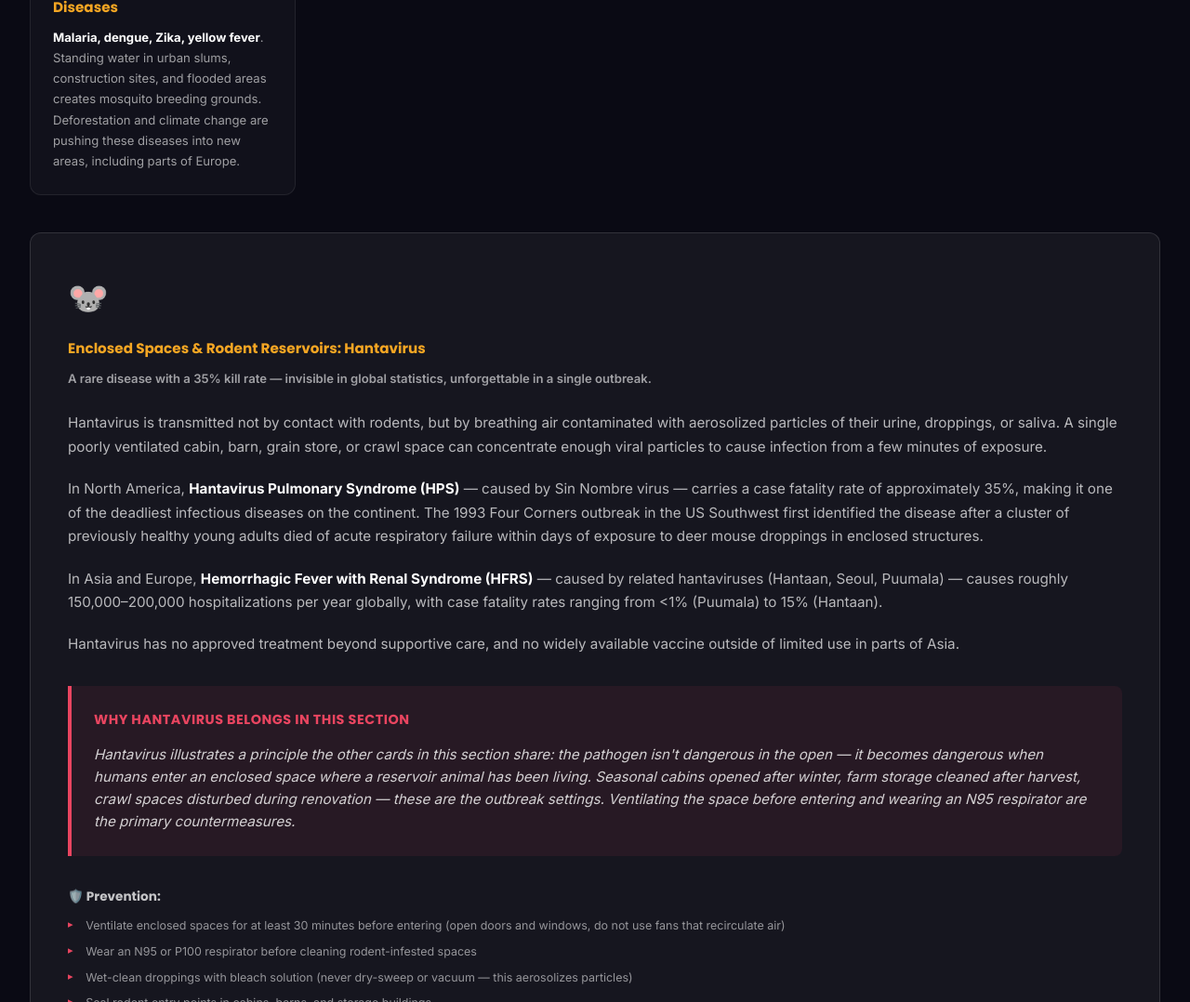
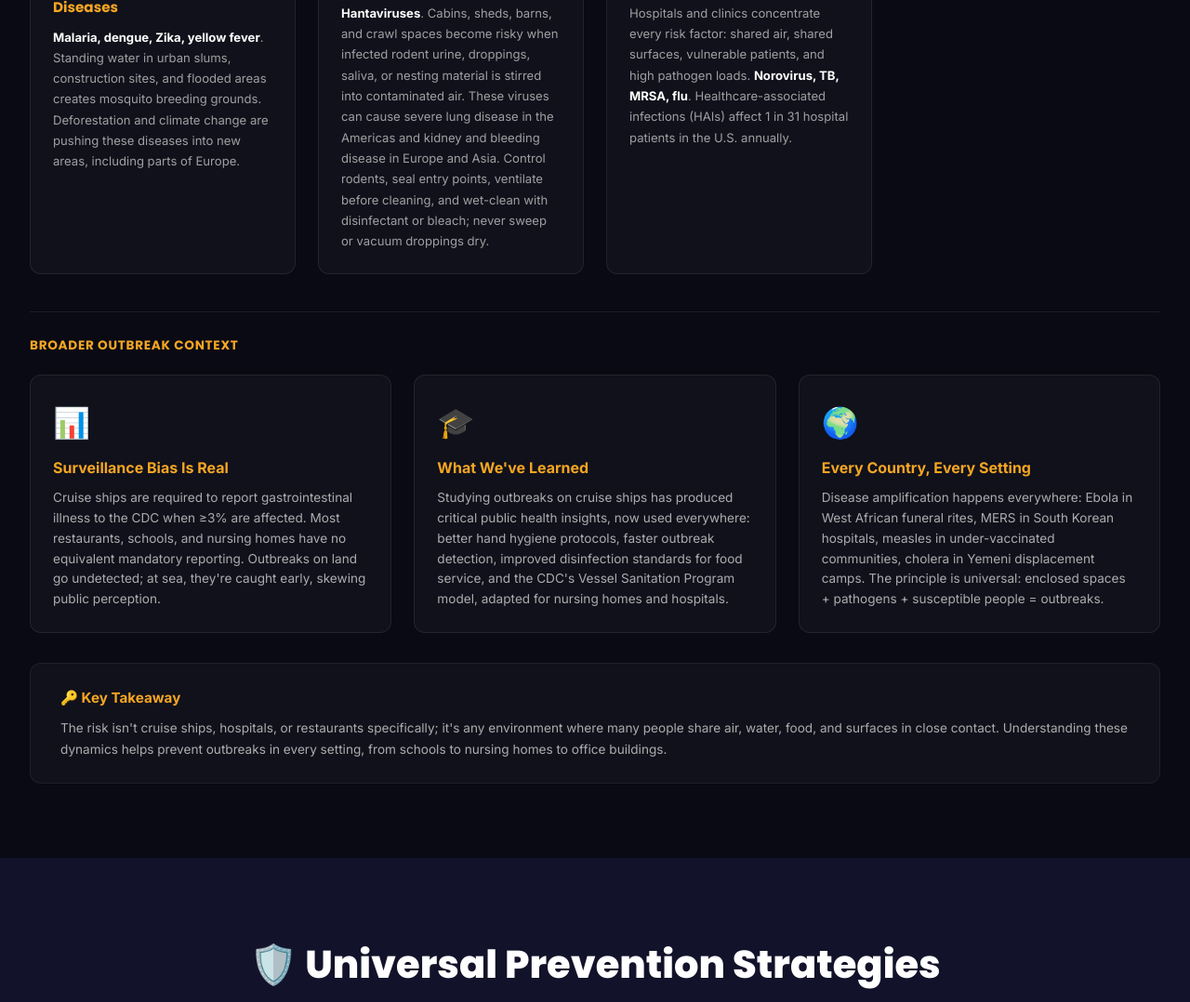
Before and after one commit to jonathanau/global-infections, a plain HTML site: page index.html in a window 1280 px wide. Shown: the part 10922-12000 px from the top of the page at 93% size. Drawn offline with Linux system fonts and the light colour scheme.

Commit message:
Refine Hantavirus environment card

```diff
--- a/index.html
+++ b/index.html
@@ -711,38 +711,10 @@
       <h4>Stagnant Water &amp; Tropical Environments: Vector-Borne Diseases</h4>
       <p><strong>Malaria, dengue, Zika, yellow fever</strong>. Standing water in urban slums, construction sites, and flooded areas creates mosquito breeding grounds. Deforestation and climate change are pushing these diseases into new areas, including parts of Europe.</p>
     </div>
-    <!-- Case Study: Hantavirus -->
-    <div class="env-principle-card env-case-study">
+    <div class="env-principle-card">
       <div class="ep-icon">🐭</div>
-      <h4>Enclosed Spaces &amp; Rodent Reservoirs: Hantavirus</h4>
-      <p class="case-study-subtitle">A rare disease with a 35% kill rate — invisible in global statistics, unforgettable in a single outbreak.</p>
-
-      <div class="case-study-content">
-        <p>Hantavirus is transmitted not by contact with rodents, but by breathing air contaminated with aerosolized particles of their urine, droppings, or saliva. A single poorly ventilated cabin, barn, grain store, or crawl space can concentrate enough viral particles to cause infection from a few minutes of exposure.</p>
-        <p>In North America, <strong>Hantavirus Pulmonary Syndrome (HPS)</strong> — caused by Sin Nombre virus — carries a case fatality rate of approximately 35%, making it one of the deadliest infectious diseases on the continent. The 1993 Four Corners outbreak in the US Southwest first identified the disease after a cluster of previously healthy young adults died of acute respiratory failure within days of exposure to deer mouse droppings in enclosed structures.</p>
-        <p>In Asia and Europe, <strong>Hemorrhagic Fever with Renal Syndrome (HFRS)</strong> — caused by related hantaviruses (Hantaan, Seoul, Puumala) — causes roughly 150,000–200,000 hospitalizations per year globally, with case fatality rates ranging from &lt;1% (Puumala) to 15% (Hantaan).</p>
-        <p>Hantavirus has no approved treatment beyond supportive care, and no widely available vaccine outside of limited use in parts of Asia.</p>
-      </div>
-
-      <div class="case-study-callout">
-        <h5>Why Hantavirus belongs in this section</h5>
-        <blockquote>Hantavirus illustrates a principle the other cards in this section share: the pathogen isn't dangerous in the open — it becomes dangerous when humans enter an enclosed space where a reservoir animal has been living. Seasonal cabins opened after winter, farm storage cleaned after harvest, crawl spaces disturbed during renovation — these are the outbreak settings. Ventilating the space before entering and wearing an N95 respirator are the primary countermeasures.</blockquote>
-      </div>
-
-      <div class="prevention-tips">
-        <h4>🛡️ Prevention:</h4>
-        <ul>
-          <li>Ventilate enclosed spaces for at least 30 minutes before entering (open doors and windows, do not use fans that recirculate air)</li>
-          <li>Wear an N95 or P100 respirator before cleaning rodent-infested spaces</li>
-          <li>Wet-clean droppings with bleach solution (never dry-sweep or vacuum — this aerosolizes particles)</li>
-          <li>Seal rodent entry points in cabins, barns, and storage buildings</li>
-          <li>Store food and grain in rodent-proof containers</li>
-        </ul>
-      </div>
-
-      <p class="case-study-footnote">
-        Hantavirus causes fewer than 500 US cases per year and roughly 200,000 hospitalizations globally — numbers too small to appear in the site's DALY rankings. Its inclusion here reflects a limitation worth noting: burden metrics like DALYs favor high-volume, low-fatality diseases. A disease with a 35% case fatality rate can be statistically invisible and clinically devastating at the same time.
-      </p>
+      <h4>Rodent-Infested Enclosures: Hantavirus</h4>
+      <p><strong>Hantaviruses</strong>. Cabins, sheds, barns, and crawl spaces become risky when infected rodent urine, droppings, saliva, or nesting material is stirred into contaminated air. These viruses can cause severe lung disease in the Americas and kidney and bleeding disease in Europe and Asia. Control rodents, seal entry points, ventilate before cleaning, and wet-clean with disinfectant or bleach; never sweep or vacuum droppings dry.</p>
     </div>
     <div class="env-principle-card">
       <div class="ep-icon">🫁</div>
@@ -750,6 +722,8 @@
       <p>Hospitals and clinics concentrate every risk factor: shared air, shared surfaces, vulnerable patients, and high pathogen loads. <strong>Norovirus, TB, MRSA, flu</strong>. Healthcare-associated infections (HAIs) affect 1 in 31 hospital patients in the U.S. annually.</p>
     </div>
   </div>
+
+  <h3 class="perspective-heading">Broader Outbreak Context</h3>
 
   <div class="perspective-grid">
     <div class="perspective-card highlight-perspective">
--- a/style.css
+++ b/style.css
@@ -240,6 +240,17 @@ a:hover { color: var(--accent); }
 .env-principle-card h4 { font-family: 'Poppins', sans-serif; font-size: 0.95rem; color: var(--accent2); margin-bottom: 0.5rem; }
 .env-principle-card p { font-size: 0.82rem; color: rgba(255,255,255,0.6); line-height: 1.7; }
 .env-principle-card strong { color: #fff; }
+.perspective-heading {
+  margin: 2.5rem 0 1.2rem;
+  padding-top: 1.5rem;
+  border-top: 1px solid rgba(255,255,255,0.08);
+  font-family: 'Poppins', sans-serif;
+  color: var(--accent2);
+  font-size: 0.85rem;
+  font-weight: 700;
+  text-transform: uppercase;
+  letter-spacing: 0.7px;
+}
 .highlight-perspective { background: rgba(15,52,96,0.15); border-color: rgba(52,152,219,0.3); }
 .highlight-perspective p strong { color: #fff; }
 
@@ -513,65 +524,3 @@ footer { background: var(--primary); border-top: 1px solid var(--card-border); p
 .rank-bar:nth-child(7), .timeline-item:nth-child(7) { animation-delay: 0.48s; }
 .rank-bar:nth-child(8), .timeline-item:nth-child(8) { animation-delay: 0.56s; }
 .rank-bar:nth-child(9), .timeline-item:nth-child(9) { animation-delay: 0.64s; }
-/* Case Study Styling */
-.env-case-study {
-  grid-column: 1 / -1;
-  background: rgba(255,255,255,0.05);
-  border: 1px solid rgba(255,255,255,0.12);
-  padding: 2.5rem;
-  margin: 1rem 0;
-}
-
-.case-study-subtitle {
-  font-size: 1.1rem;
-  font-weight: 600;
-  color: #fff;
-  margin-bottom: 1.5rem;
-  line-height: 1.4;
-}
-
-.case-study-content p {
-  margin-bottom: 1.2rem;
-  font-size: 0.95rem;
-  color: rgba(255,255,255,0.7);
-}
-
-.case-study-callout {
-  background: rgba(233,69,96,0.08);
-  border-left: 4px solid var(--accent);
-  padding: 1.5rem;
-  border-radius: 0 8px 8px 0;
-  margin: 2rem 0;
-}
-
-.case-study-callout h5 {
-  font-family: 'Poppins', sans-serif;
-  font-size: 0.9rem;
-  color: var(--accent);
-  text-transform: uppercase;
-  letter-spacing: 0.5px;
-  margin-bottom: 0.8rem;
-}
-
-.case-study-callout blockquote {
-  font-size: 0.95rem;
-  color: rgba(255,255,255,0.8);
-  font-style: italic;
-  line-height: 1.6;
-}
-
-.case-study-footnote {
-  font-size: 13px;
-  color: var(--text-muted);
-  margin-top: 2rem;
-  padding-top: 1.2rem;
-  border-top: 1px solid rgba(255,255,255,0.06);
-  line-height: 1.6;
-}
-
-@media (max-width: 600px) {
-  .env-case-study {
-    padding: 1.5rem;
-    grid-column: auto;
-  }
-}
```
